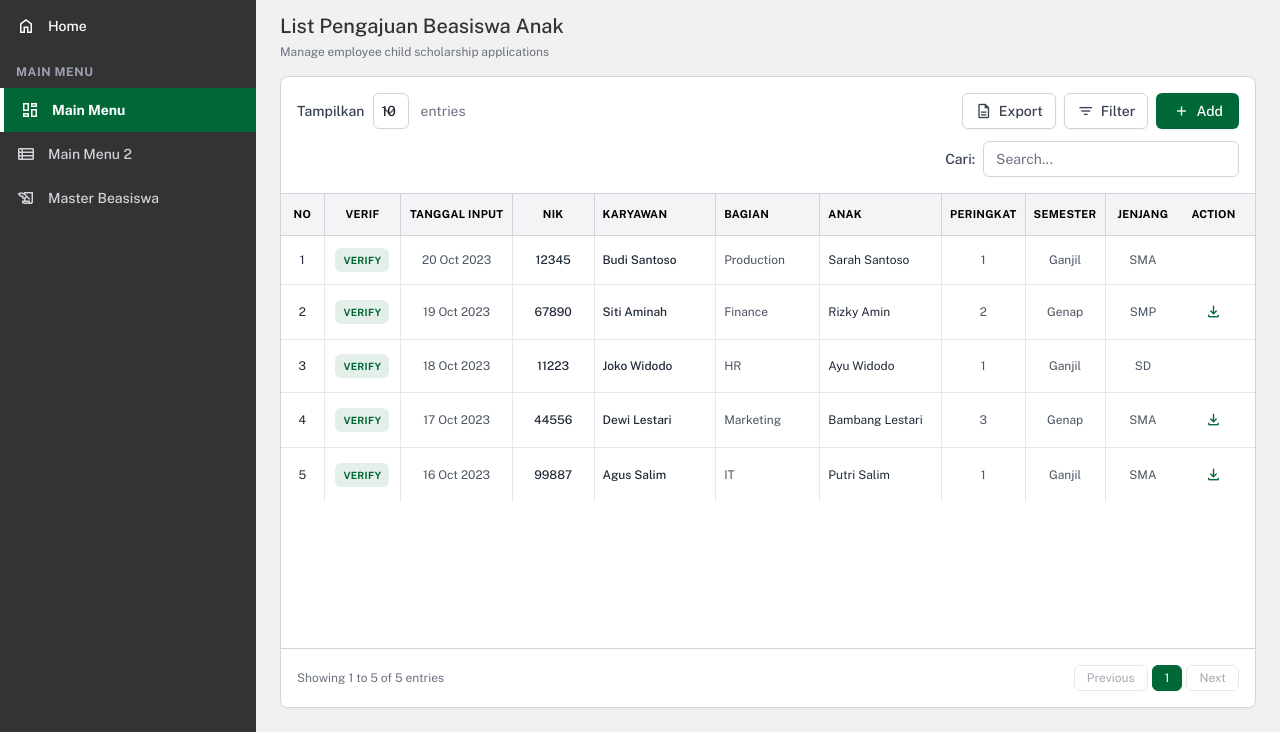
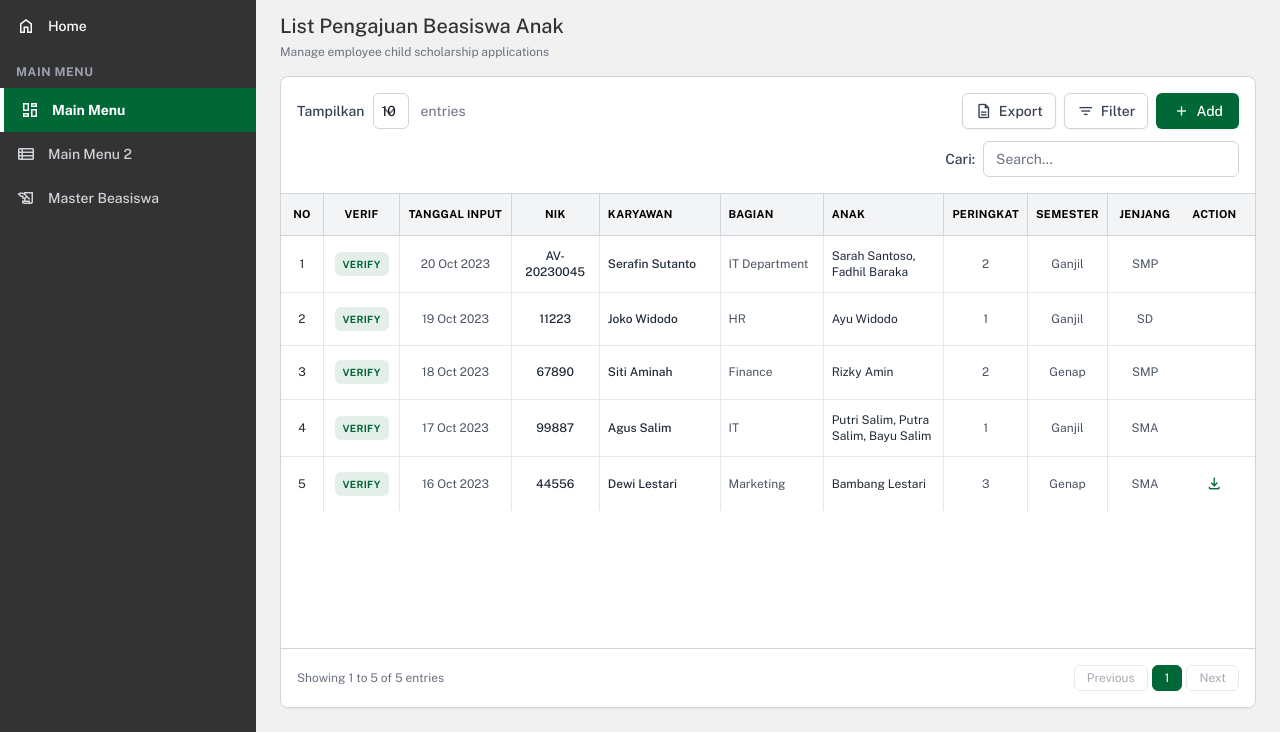
Before and after one commit to samuelchristofel/pengajuan-beasiswa-anak, a plain HTML site: page index.html in a window 1280 px wide. Shown: the part 68-800 px from the top of the page. Drawn offline with nearby package versions, Linux system fonts and the light colour scheme.

Commit message:
chore: reset local storage and provide diverse mock data with proper initial status

```diff
--- a/index.html
+++ b/index.html
@@ -223,18 +223,56 @@
 </main>
 </div>
 <script>
-    const STORAGE_KEY = 'avianScholarshipEntries';
+    const STORAGE_KEY = 'avianScholarshipEntries_v2';
     let entries = [];
     let currentPage = 1;
     let pageSize = 10;
     let filters = { search: '', bagian: '', jenjang: '', status: '' };
 
     const defaultEntries = [
-        { id: '1', tanggal: '20 Oct 2023', nik: '12345', karyawan: 'Budi Santoso', bagian: 'Production', anak: 'Sarah Santoso', peringkat: '1', semester: 'Ganjil', jenjang: 'SMA', jumlah: 1500000, status: 'Koreksi', statusTip: 'Koreksi KK' },
-        { id: '2', tanggal: '19 Oct 2023', nik: '67890', karyawan: 'Siti Aminah', bagian: 'Finance', anak: 'Rizky Amin', peringkat: '2', semester: 'Genap', jenjang: 'SMP', jumlah: 1000000, status: 'Done', statusTip: '' },
-        { id: '3', tanggal: '18 Oct 2023', nik: '11223', karyawan: 'Joko Widodo', bagian: 'HR', anak: 'Ayu Widodo', peringkat: '1', semester: 'Ganjil', jenjang: 'SD', jumlah: 750000, status: 'On Process (Helmi Salampessy)', statusTip: '' },
-        { id: '4', tanggal: '17 Oct 2023', nik: '44556', karyawan: 'Dewi Lestari', bagian: 'Marketing', anak: 'Bambang Lestari', peringkat: '3', semester: 'Genap', jenjang: 'SMA', jumlah: 1500000, status: 'Done', statusTip: '' },
-        { id: '5', tanggal: '16 Oct 2023', nik: '99887', karyawan: 'Agus Salim', bagian: 'IT', anak: 'Putri Salim', peringkat: '1', semester: 'Ganjil', jenjang: 'SMA', jumlah: 2500000, status: 'Done', statusTip: '' }
+        {
+            id: '1', tanggal: '20 Oct 2023', nik: 'AV-20230045', karyawan: 'Serafin Sutanto', bagian: 'IT Department',
+            anak: 'Sarah Santoso, Fadhil Baraka', peringkat: '2', semester: 'Ganjil', jenjang: 'SMP', jumlah: 1500000,
+            status: 'Belum Verified', statusTip: '',
+            children: [
+                { nama: 'Sarah Santoso', tahunAjaran: '2025/2026', jenjang: 'SMP', semester: 'Ganjil', peringkat: '1', nominal: 750000 },
+                { nama: 'Fadhil Baraka', tahunAjaran: '2025/2026', jenjang: 'SMP', semester: 'Ganjil', peringkat: '2', nominal: 750000 }
+            ]
+        },
+        {
+            id: '2', tanggal: '19 Oct 2023', nik: '11223', karyawan: 'Joko Widodo', bagian: 'HR',
+            anak: 'Ayu Widodo', peringkat: '1', semester: 'Ganjil', jenjang: 'SD', jumlah: 750000,
+            status: 'On Process (Helmi Salampessy)', statusTip: '',
+            children: [
+                { nama: 'Ayu Widodo', tahunAjaran: '2025/2026', jenjang: 'SD', semester: 'Ganjil', peringkat: '1', nominal: 750000 }
+            ]
+        },
+        {
+            id: '3', tanggal: '18 Oct 2023', nik: '67890', karyawan: 'Siti Aminah', bagian: 'Finance',
+            anak: 'Rizky Amin', peringkat: '2', semester: 'Genap', jenjang: 'SMP', jumlah: 1000000,
+            status: 'Koreksi (Helmi Salampessy)', statusTip: 'KOREKSI KK',
+            children: [
+                { nama: 'Rizky Amin', tahunAjaran: '2025/2026', jenjang: 'SMP', semester: 'Genap', peringkat: '2', nominal: 1000000 }
+            ]
+        },
+        {
+            id: '4', tanggal: '17 Oct 2023', nik: '99887', karyawan: 'Agus Salim', bagian: 'IT',
+            anak: 'Putri Salim, Putra Salim, Bayu Salim', peringkat: '1', semester: 'Ganjil', jenjang: 'SMA', jumlah: 4500000,
+            status: 'Belum Verified', statusTip: '',
+            children: [
+                { nama: 'Putri Salim', tahunAjaran: '2025/2026', jenjang: 'SMA', semester: 'Ganjil', peringkat: '1', nominal: 1500000 },
+                { nama: 'Putra Salim', tahunAjaran: '2025/2026', jenjang: 'SMA', semester: 'Ganjil', peringkat: '1', nominal: 1500000 },
+                { nama: 'Bayu Salim', tahunAjaran: '2025/2026', jenjang: 'SMA', semester: 'Ganjil', peringkat: '2', nominal: 1500000 }
+            ]
+        },
+        {
+            id: '5', tanggal: '16 Oct 2023', nik: '44556', karyawan: 'Dewi Lestari', bagian: 'Marketing',
+            anak: 'Bambang Lestari', peringkat: '3', semester: 'Genap', jenjang: 'SMA', jumlah: 1500000,
+            status: 'Done', statusTip: '',
+            children: [
+                { nama: 'Bambang Lestari', tahunAjaran: '2025/2026', jenjang: 'SMA', semester: 'Genap', peringkat: '3', nominal: 1500000 }
+            ]
+        }
     ];
 
     function inferVerificationState(entry) {
```
Also changed, not shown: verify.html (+3 -3 lines).
